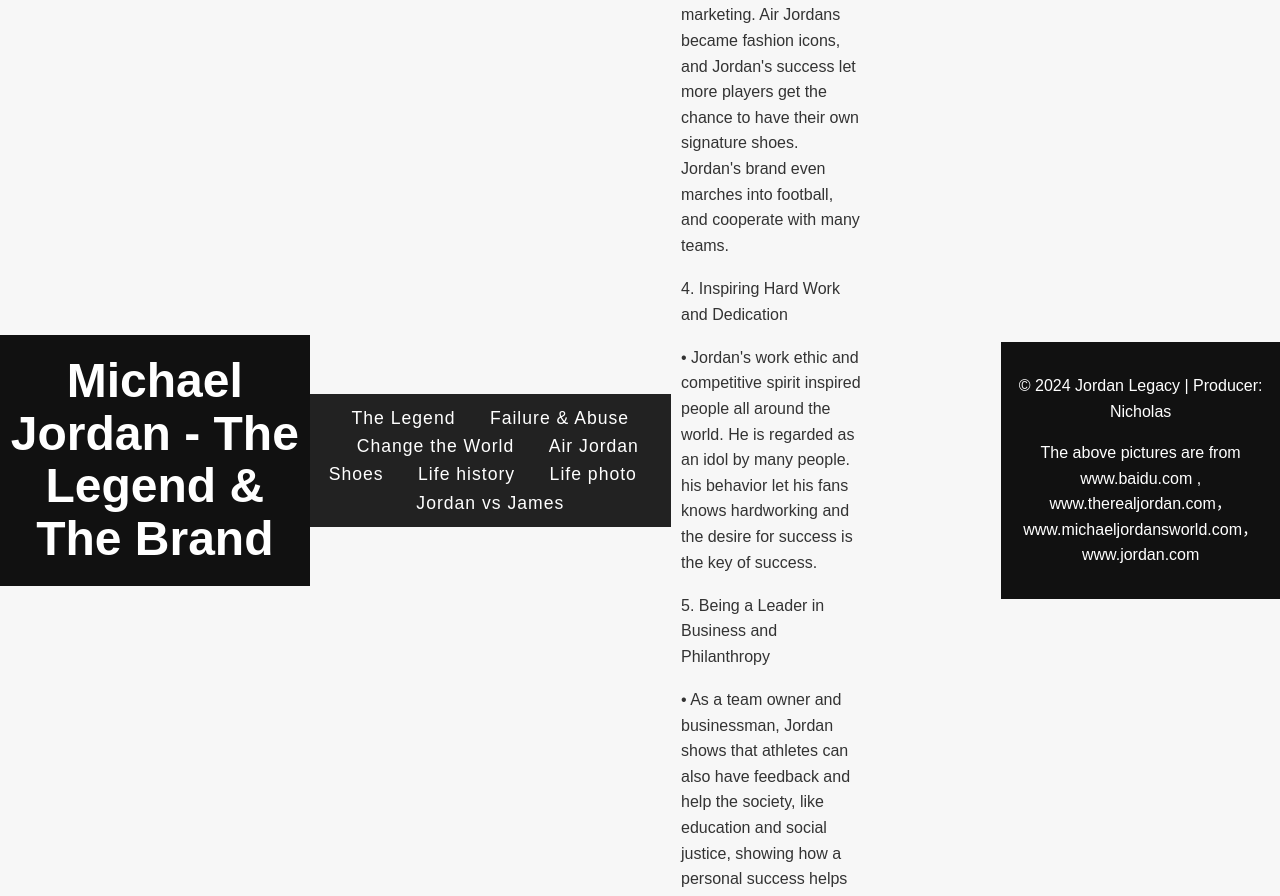
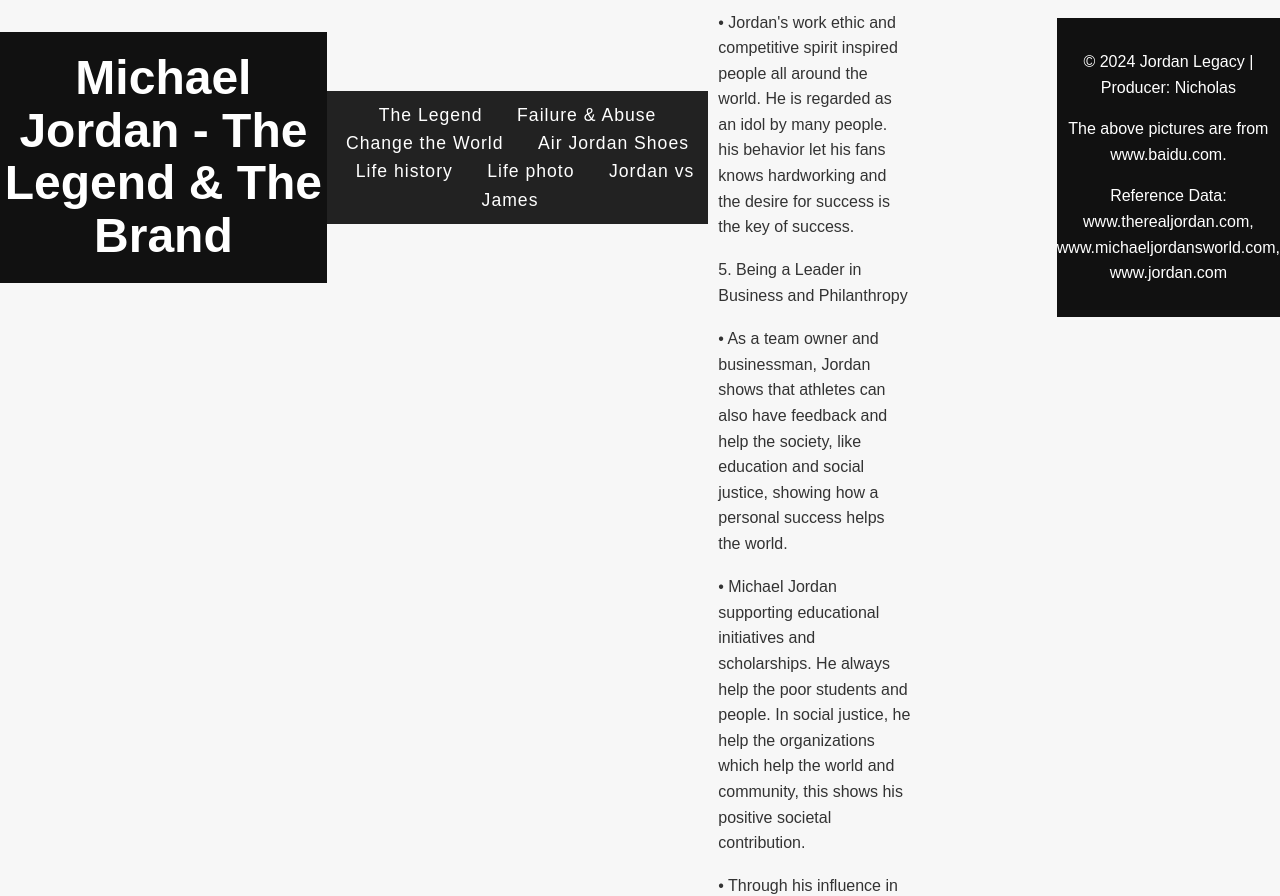
Before and after one commit to Critino/jrodan, a website built with Vite: page index.html in a window 1280 px wide. Shown: the part 7749-8645 px from the top of the page. Built offline with nearby package versions, Linux system fonts and the light colour scheme.

Commit message:
Update index.html

```diff
--- a/index.html
+++ b/index.html
@@ -631,7 +631,11 @@
     </p>
     <p>The above pictures are from <a
         href="https://image.baidu.com/search/index?tn=baiduimage&ps=1&ct=201326592&lm=-1&cl=2&nc=1&ie=utf-8&dyTabStr=MCwzLDEsMiwxMyw3LDYsNSwxMiw5&word=%E4%B9%94%E4%B8%B9"
-        target="_blank">www.baidu.com</a> , <a href="https://www.therealjordan.com/en/About-Michael-Jordan.aspx">www.therealjordan.com</a>，<a href="https://www.michaeljordansworld.com">www.michaeljordansworld.com</a>，<a href="https://www.jordan.com/collection/AIR">www.jordan.com</a>
+        target="_blank">www.baidu.com</a>.
+    </p>
+    <p>Reference Data: <a href="https://www.therealjordan.com/en/About-Michael-Jordan.aspx">www.therealjordan.com</a>, <a
+        href="https://www.michaeljordansworld.com">www.michaeljordansworld.com</a>, <a
+        href="https://www.jordan.com/collection/AIR">www.jordan.com</a>
     </p>
   </footer>
 
```
